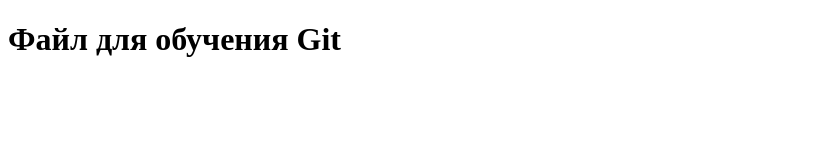
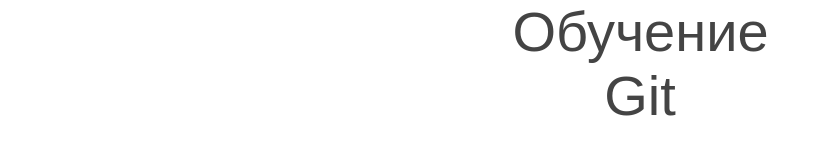
Before and after one commit to knight-aleksander/new_test, a plain HTML site: page index1.html in a window 1280 px wide. Shown: the whole page, without its empty margins (0-821 px from the left). Drawn offline with Linux system fonts and the light colour scheme.

Commit message:
Добавлены стили к <body> и <h1>

```diff
--- a/index1.html
+++ b/index1.html
@@ -8,6 +8,6 @@
     <link rel="stylesheet" href="style.css">
 </head>
 <body>
-    <h1>Файл для обучения Git</h1>
+    <h1>Обучение Git</h1>
 </body>
 </html>
--- a/style.css
+++ b/style.css
@@ -0,0 +1,17 @@
+body {
+    margin: 0;
+    padding: 0;
+    font-family: "Arial", sans-serif;
+    font-size: 14px;
+    line-height: 20px;
+    color: #444444;
+  }
+  h1 {
+    width: 255px;
+    margin: 0 auto 8px;
+    font-family: "Arial", sans-serif;
+    text-align: center;
+    font-weight: normal;
+    font-size: 56px;
+    line-height: 64px;
+  }
```
